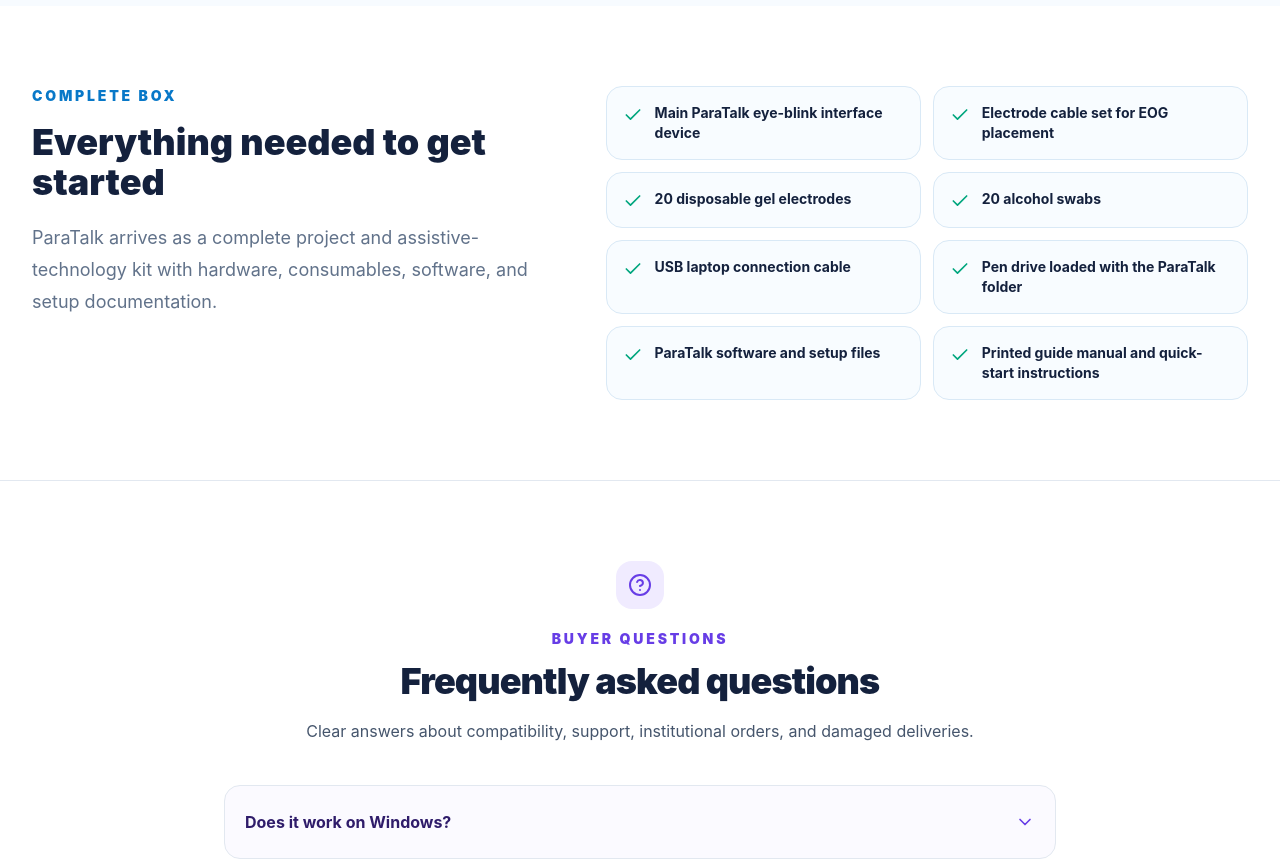
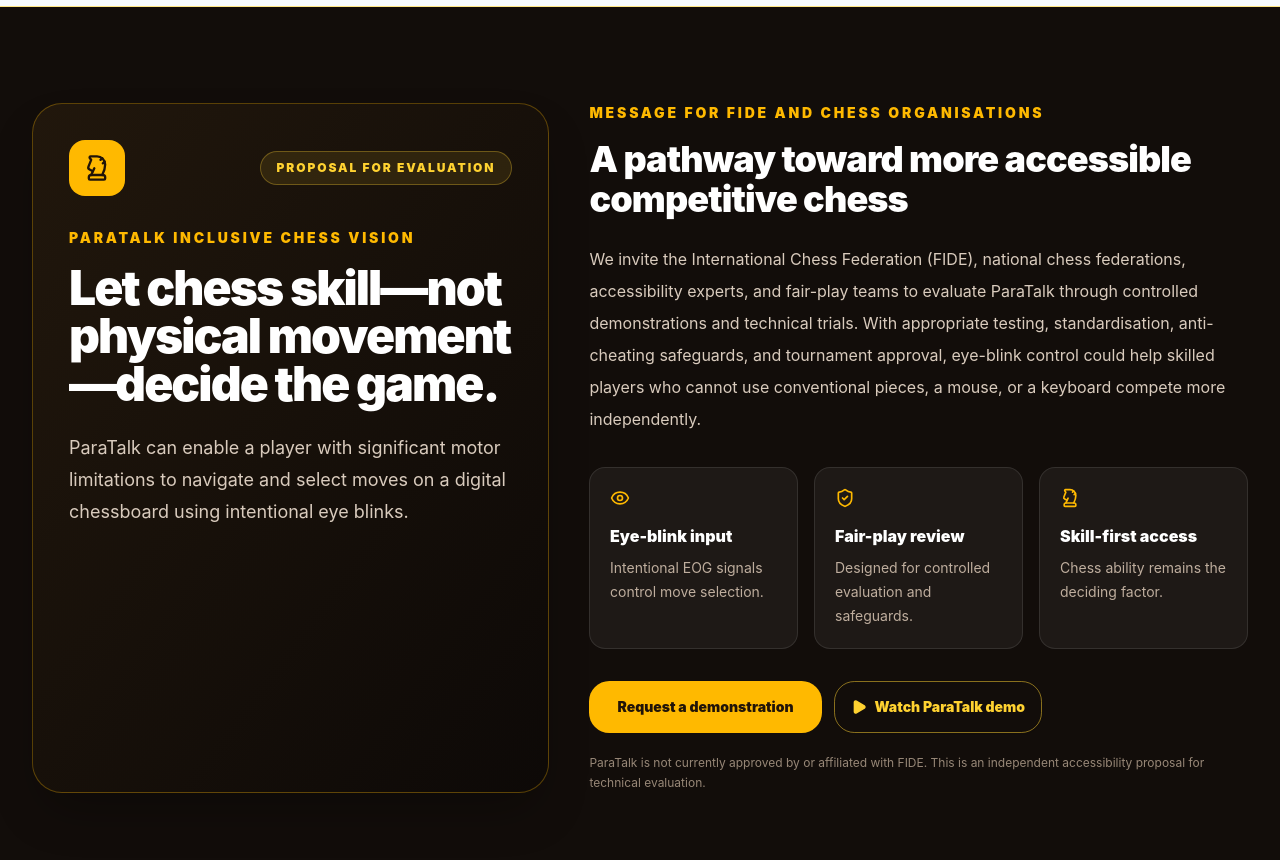
Before and after one commit to adityaIITG1/debuggers_squad_website, a Next.js app: page /paratalk in a window 1280 px wide. Shown: the part 4400-5260 px from the top of the page. Built offline with nearby package versions, Linux system fonts and the light colour scheme.

Commit message:
Add inclusive chess vision to ParaTalk page

```diff
--- a/src/app/paratalk/page.tsx
+++ b/src/app/paratalk/page.tsx
@@ -331,6 +331,101 @@
         </div>
       </section>
 
+      <section className="border-y border-amber-200 bg-[#120d0a] py-20 text-white lg:py-24">
+        <div className="mx-auto grid max-w-7xl gap-10 px-4 sm:px-6 lg:grid-cols-[0.88fr_1.12fr] lg:px-8">
+          <div className="rounded-[30px] border border-amber-400/30 bg-gradient-to-br from-[#21170c] to-[#0d0907] p-7 shadow-2xl shadow-black/30 sm:p-9">
+            <div className="flex items-center justify-between">
+              <span className="grid size-14 place-items-center rounded-2xl bg-amber-400 text-[#211408]">
+                <ChessKnight className="size-7" />
+              </span>
+              <span className="rounded-full border border-amber-300/30 bg-amber-300/10 px-4 py-2 text-xs font-black uppercase tracking-[0.16em] text-amber-300">
+                Proposal for evaluation
+              </span>
+            </div>
+            <p className="mt-8 text-sm font-black uppercase tracking-[0.2em] text-amber-400">
+              ParaTalk Inclusive Chess Vision
+            </p>
+            <h2 className="mt-4 text-4xl font-black tracking-[-0.04em] sm:text-5xl">
+              Let chess skill—not physical movement—decide the game.
+            </h2>
+            <p className="mt-6 text-lg leading-8 text-[#d9cbbd]">
+              ParaTalk can enable a player with significant motor limitations to
+              navigate and select moves on a digital chessboard using intentional
+              eye blinks.
+            </p>
+          </div>
+
+          <div className="flex flex-col justify-center">
+            <p className="text-sm font-black uppercase tracking-[0.2em] text-amber-400">
+              Message for FIDE and chess organisations
+            </p>
+            <h2 className="mt-4 text-3xl font-black tracking-tight sm:text-4xl">
+              A pathway toward more accessible competitive chess
+            </h2>
+            <p className="mt-6 leading-8 text-[#d9cbbd]">
+              We invite the International Chess Federation (FIDE), national chess
+              federations, accessibility experts, and fair-play teams to evaluate
+              ParaTalk through controlled demonstrations and technical trials. With
+              appropriate testing, standardisation, anti-cheating safeguards, and
+              tournament approval, eye-blink control could help skilled players who
+              cannot use conventional pieces, a mouse, or a keyboard compete more
+              independently.
+            </p>
+
+            <div className="mt-8 grid gap-4 sm:grid-cols-3">
+              {[
+                [Eye, "Eye-blink input", "Intentional EOG signals control move selection."],
+                [ShieldCheck, "Fair-play review", "Designed for controlled evaluation and safeguards."],
+                [ChessKnight, "Skill-first access", "Chess ability remains the deciding factor."],
+              ].map(([Icon, title, text]) => {
+                const FeatureIcon = Icon as typeof Eye;
+                return (
+                  <article
+                    key={String(title)}
+                    className="rounded-2xl border border-white/10 bg-white/5 p-5"
+                  >
+                    <FeatureIcon className="size-5 text-amber-400" />
+                    <h3 className="mt-4 font-black">{String(title)}</h3>
+                    <p className="mt-2 text-sm leading-6 text-[#bfae9e]">
+                      {String(text)}
+                    </p>
+                  </article>
+                );
+              })}
+            </div>
+
+            <div className="mt-8 flex flex-col gap-3 sm:flex-row">
+              <a
+                href="mailto:debuggerssquad@gmail.com?subject=ParaTalk%20Inclusive%20Chess%20Demonstration"
+                className={cn(
+                  buttonVariants({ size: "lg" }),
+                  "h-13 rounded-xl bg-amber-400 px-7 font-black text-[#211408] hover:bg-amber-300"
+                )}
+              >
+                Request a demonstration
+              </a>
+              <a
+                href="https://youtube.com/shorts/JLQoj-U82aU"
+                target="_blank"
+                rel="noreferrer"
+                className={cn(
+                  buttonVariants({ size: "lg", variant: "outline" }),
+                  "h-13 rounded-xl border-amber-300/50 bg-transparent px-7 font-black text-amber-300 hover:bg-amber-300/10 hover:text-amber-200"
+                )}
+              >
+                <Play className="size-4 fill-current" />
+                Watch ParaTalk demo
+              </a>
+            </div>
+
+            <p className="mt-5 text-xs leading-5 text-[#978777]">
+              ParaTalk is not currently approved by or affiliated with FIDE. This is
+              an independent accessibility proposal for technical evaluation.
+            </p>
+          </div>
+        </div>
+      </section>
+
       <section className="bg-white py-20">
         <div className="mx-auto grid max-w-7xl gap-12 px-4 sm:px-6 lg:grid-cols-[0.9fr_1.1fr] lg:px-8">
           <div>
```
